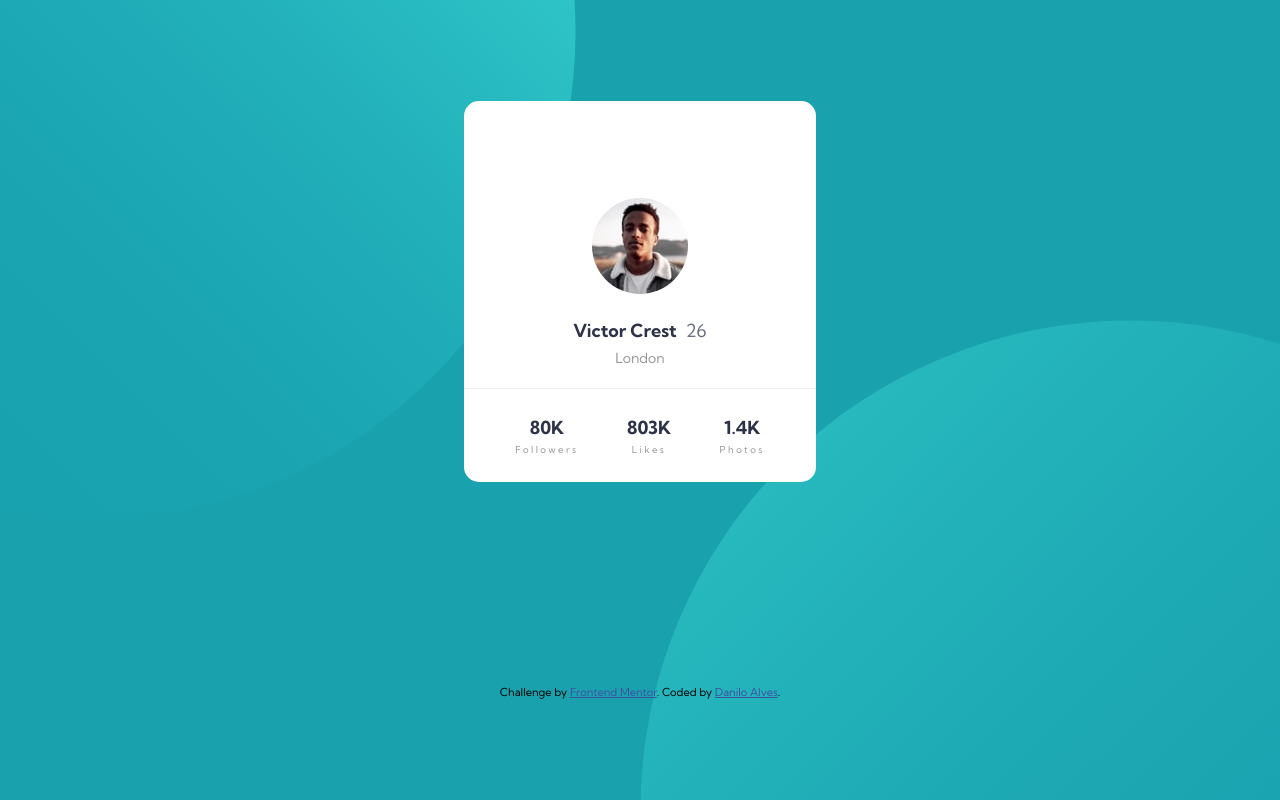
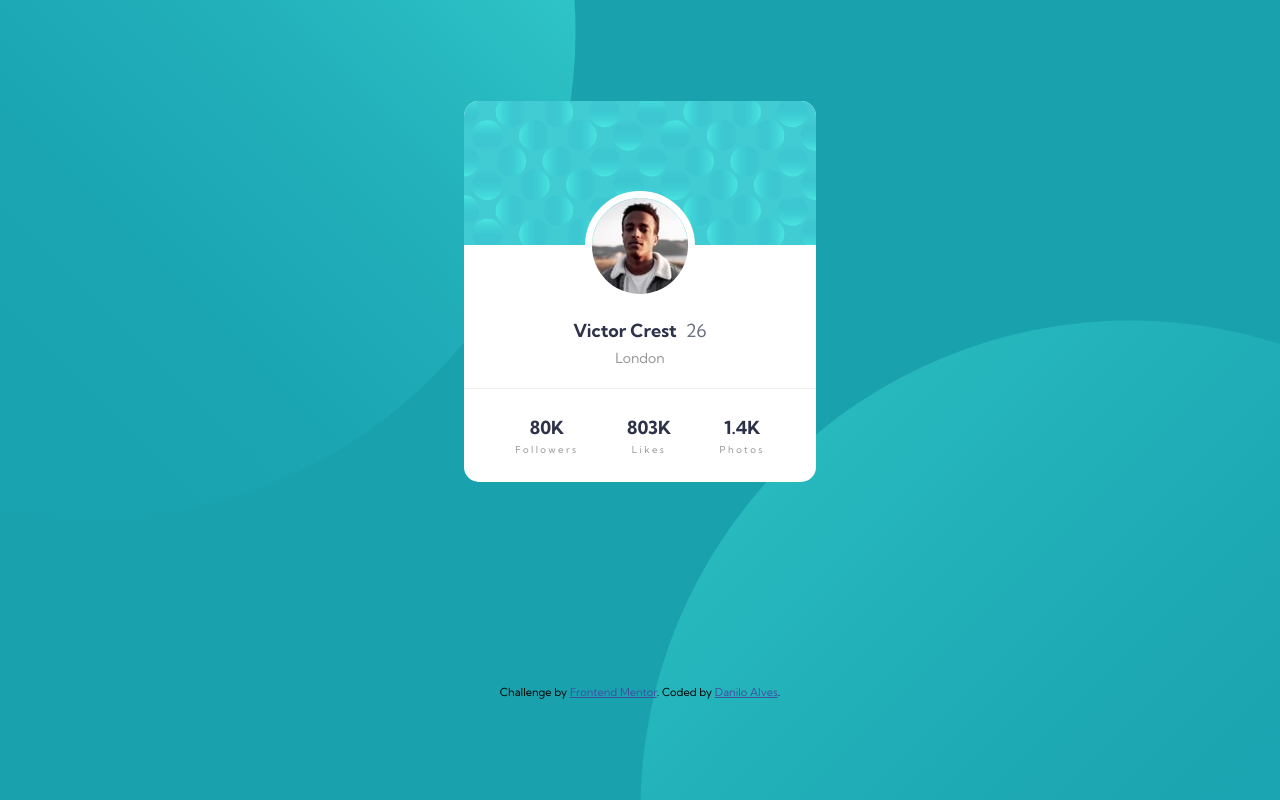
Before and after one commit to mizek1/profile-card-component, a plain HTML site: page index.html in a window 1280 px wide. Drawn offline with Linux system fonts and the light colour scheme; the site is published under a folder, as on GitHub Pages, so addresses that start at the root find nothing; files whose address does not match are found by name.

Commit message:
:bug: THIS SHOULD FIX THE IMAGES PATH

```diff
--- a/index.html
+++ b/index.html
@@ -9,7 +9,7 @@
       sizes="32x32"
       href="./images/favicon-32x32.png"
     />
-    <link rel="stylesheet" href="styles/main.css" />
+    <link rel="stylesheet" href="main.css" />
     <link rel="preconnect" href="https://fonts.googleapis.com" />
     <link rel="preconnect" href="https://fonts.gstatic.com" crossorigin />
     <link
--- a/styles/main.css
+++ b/main.css
@@ -42,7 +42,7 @@ body {
 }
 
 .card__header {
-  background-image: url(/images/bg-pattern-card.svg);
+  background-image: url(images/bg-pattern-card.svg);
   background-position: center;
   background-size: cover;
   border-radius: 15px 15px 0 0;
```
